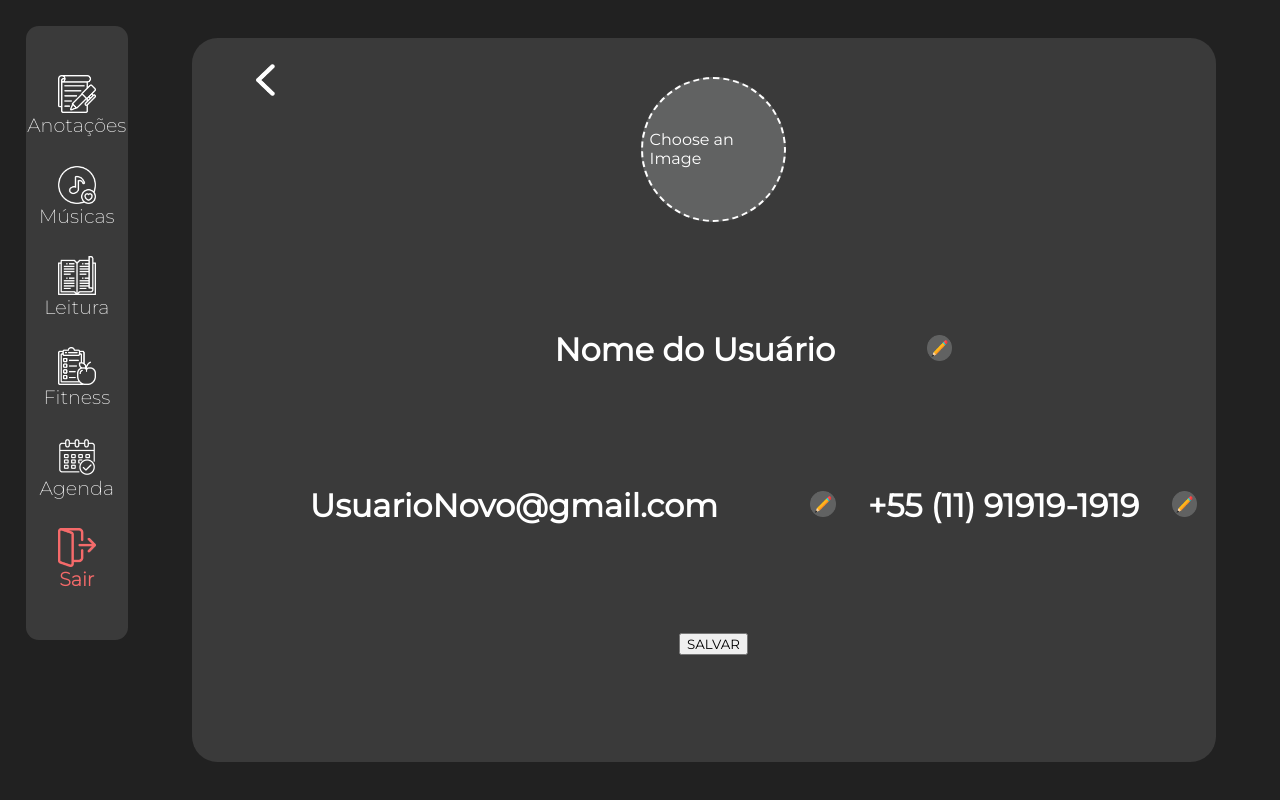
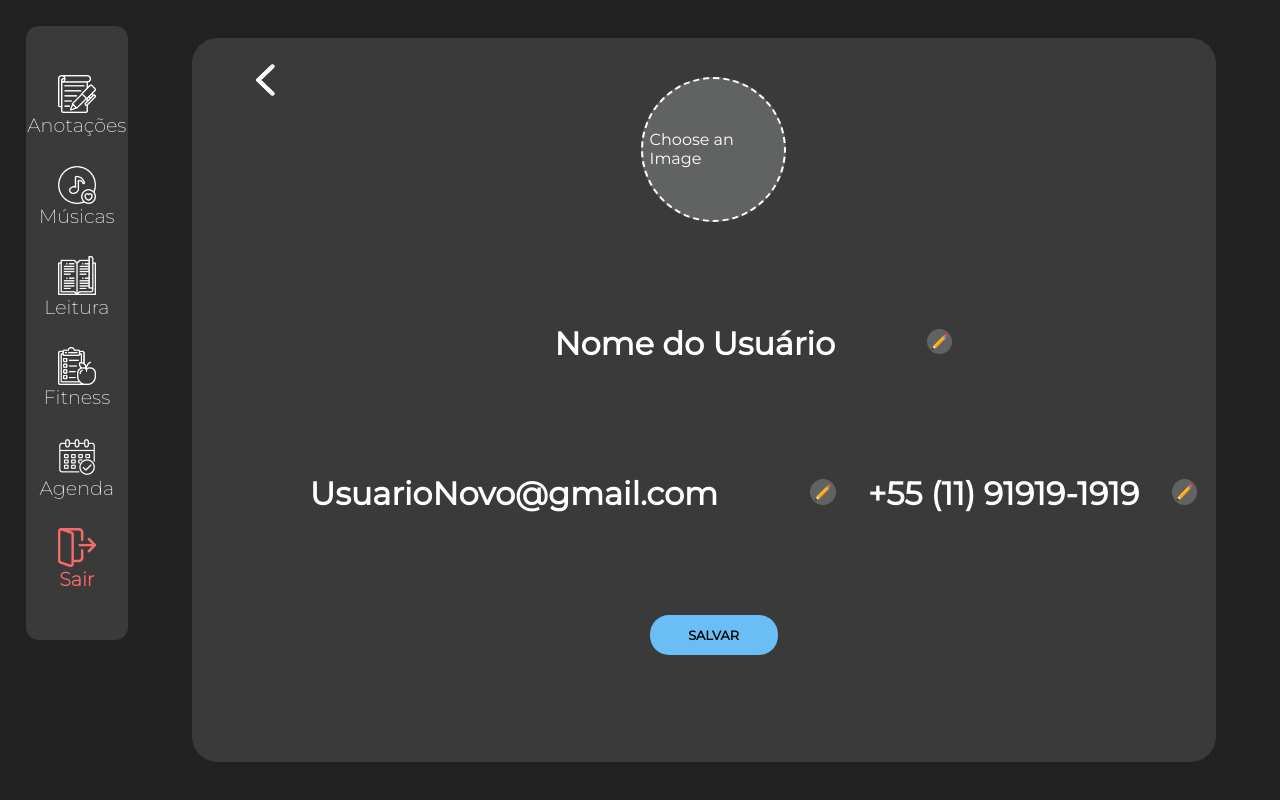
Before and after one commit to GrupoZonaLeste/Calmo, a React (Vite) app: page /editar_perfil in a window 1280 px wide. Built offline with nearby package versions, Linux system fonts and the light colour scheme.

Commit message:
[FEAT](frontend) Button estilizado

```diff
--- a/src/components/EditPerfil/Form.css
+++ b/src/components/EditPerfil/Form.css
@@ -144,3 +144,20 @@
     height: 2vw;
     width: 2vw;
 }
+
+.btnSalvar_EditPerfil{
+    background-color: #6ABDF5;
+    color: black;
+    border: none;
+    padding: 1vw;
+    font-size: 1vw;
+    font-weight: 900;
+    border-radius: 1.5vw;
+    width: 10vw;
+    cursor: pointer;
+    transition: 0.2s all;
+}
+
+.btnSalvar_EditPerfil:hover{
+    opacity: 0.3;
+}
--- a/src/components/EditPerfil/Form.jsx
+++ b/src/components/EditPerfil/Form.jsx
@@ -103,7 +103,7 @@ const Form = () => {
               <img src={BtnEditar} alt="" className='Img_LapisEdit'/>
             </button>
           </div>
-          <button type="submit">SALVAR</button>
+          <button type="submit" className='btnSalvar_EditPerfil'>SALVAR</button>
         </form>
     </div>
   )
```
